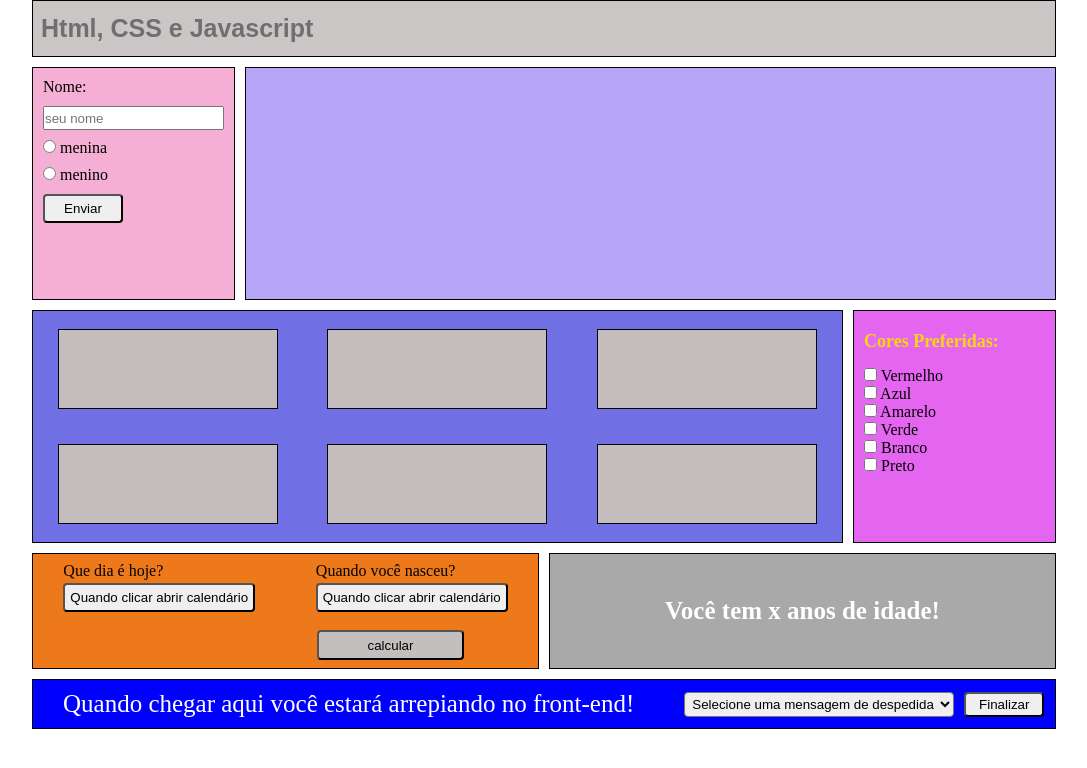
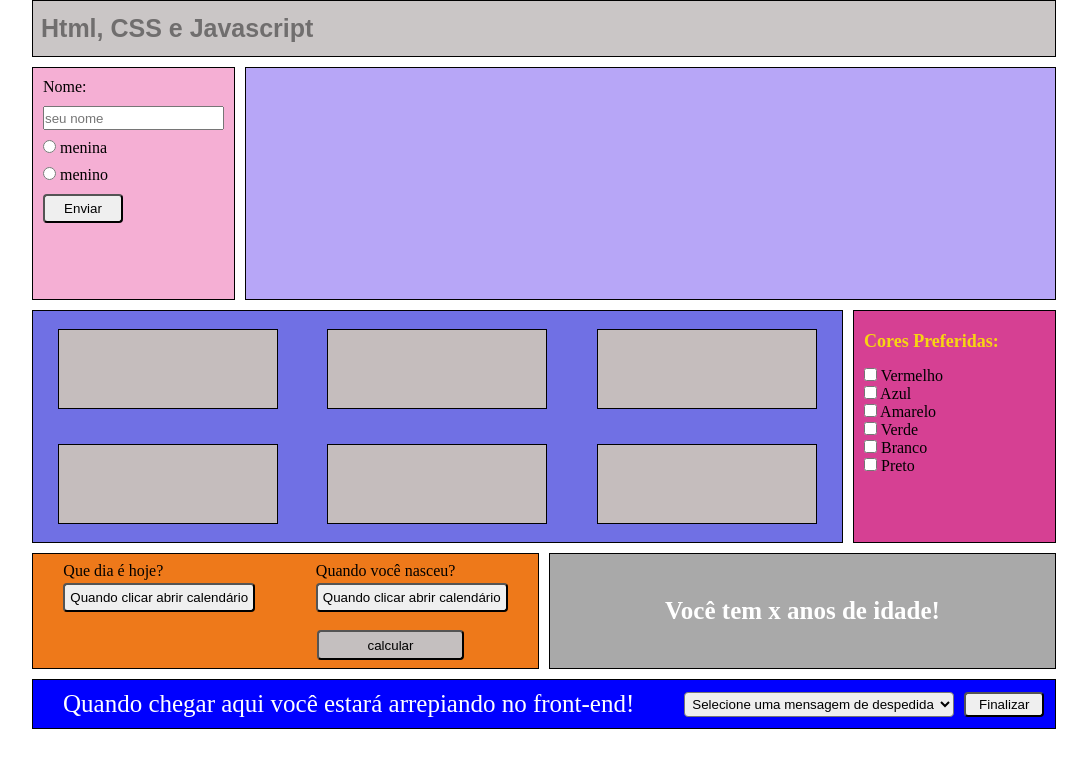
Before and after one commit to valmirdeveloper/Vivencia-profissional-comlurb, a plain HTML site: page index.html in a window 1280 px wide. Shown: the whole page, without its empty margins (96-1183 px from the left). Drawn offline with Linux system fonts and the light colour scheme.

Commit message:
mudei a cor do formulario cores

```diff
--- a/css/style.css
+++ b/css/style.css
@@ -128,7 +128,7 @@
     }
 
     .formulario-cores{
-        background-color: rgb(228, 102, 240);
+        background-color: rgb(214, 64, 147);
         width: 203px;
         margin-top: 10px;
         border: 1px solid black;
```
